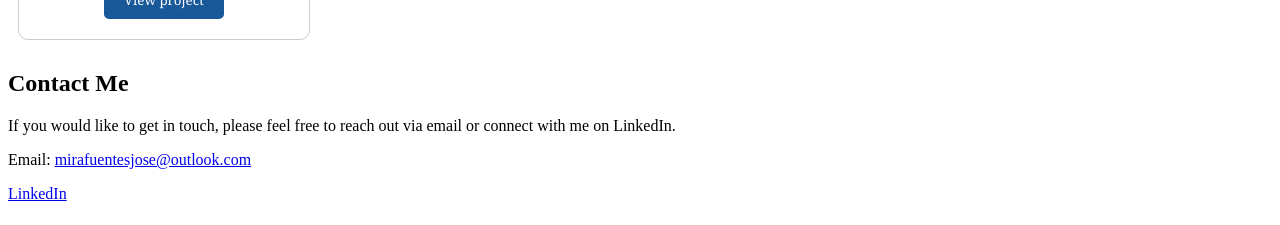
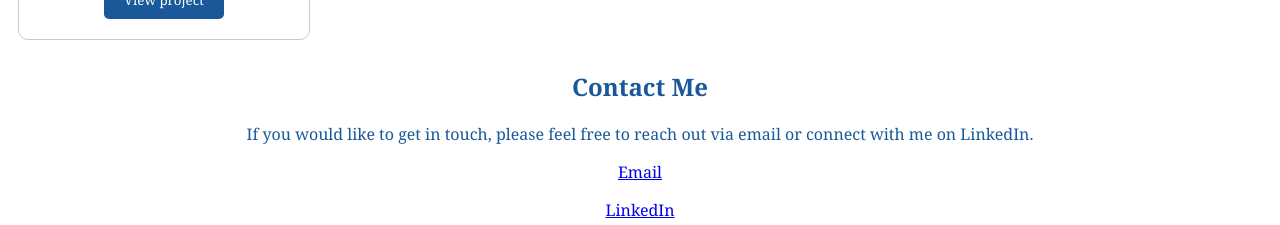
Before and after one commit to joseluis0528/my-react-portfolio, a React (Vite) app: page / in a window 1280 px wide. Shown: the part 717-942 px from the top of the page. Built offline with nearby package versions, Linux system fonts and the light colour scheme.

Commit message:
Updated component

```diff
--- a/src/Contact.jsx
+++ b/src/Contact.jsx
@@ -1,13 +1,13 @@
 
 function Contact() {
   return (
-    <section class name="contact">
-        <h2>Contact Me</h2>
-        <p>If you would like to get in touch, please feel free to reach out via email or connect with me on LinkedIn.</p>
-        <p>Email: <a href="#email">mirafuentesjose@outlook.com</a></p>
-        <p><a href="https://www.linkedin.com/in/joselmirafuentes/">LinkedIn</a></p>
+    <section className="contact">
+      <h2>Contact Me</h2>
+      <p>If you would like to get in touch, please feel free to reach out via email or connect with me on LinkedIn.</p>
+      <p><a href="mailto:mirafuentesjose@outlook.com">Email</a></p>
+      <p><a href="https://www.linkedin.com/in/joselmirafuentes/" target="_blank" rel="noopener noreferrer">LinkedIn</a></p>
     </section>
-  )
+  );
 }
 
 export default Contact;
```
